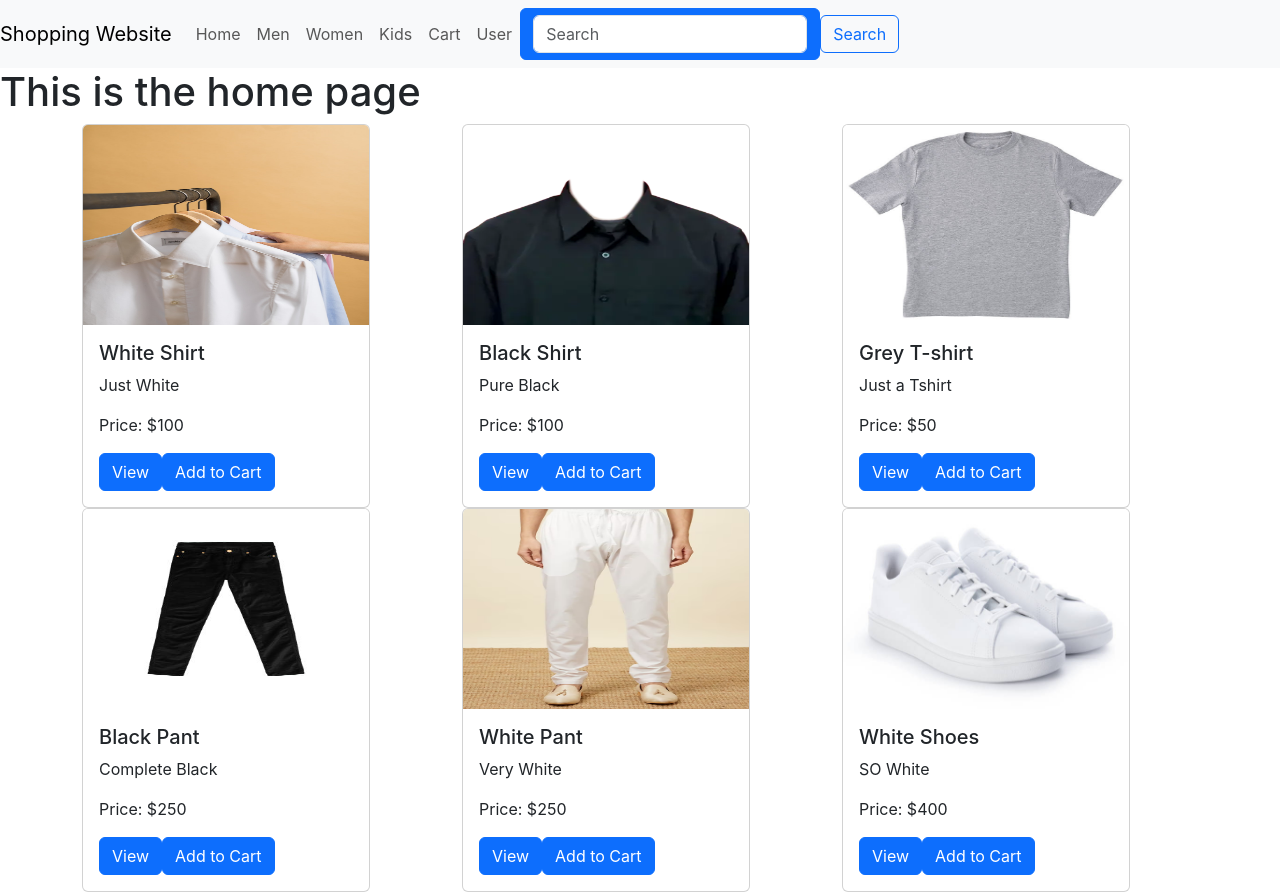
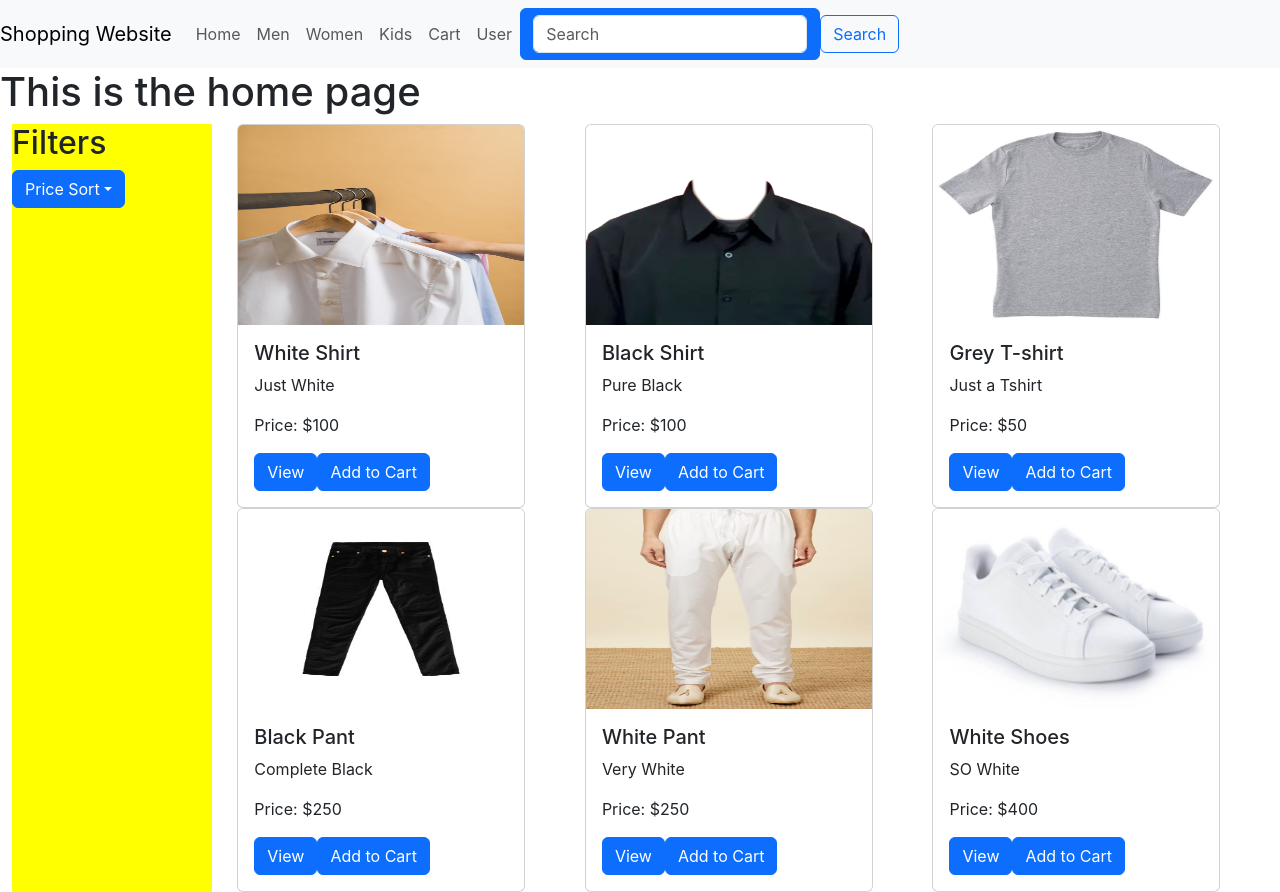
Before and after one commit to gowripreetham/Basic-Ecommerce-react, a React (Create React App) app: page / in a window 1280 px wide. Built offline with nearby package versions, Linux system fonts and the light colour scheme.

Commit message:
Added filters function

```diff
--- a/src/App.css
+++ b/src/App.css
@@ -36,3 +36,9 @@
     transform: rotate(360deg);
   }
 }
+
+.sidebar{
+  height: 100%;
+  width: 200px;
+  background-color: yellow;
+}
--- a/src/App.js
+++ b/src/App.js
@@ -14,6 +14,7 @@ import Cart from "./pages/Cart";
 import ProductDetails from "./pages/ProductDetails";
 import User from "./pages/User";
 import FilteredProducts from "./pages/FilteredProducts";
+import SideBar from "./components/SideBar";
 import { ShopContextProvider } from "./Contexts/shop-context";
 
 function App() {
--- a/src/components/ProductList.js
+++ b/src/components/ProductList.js
@@ -1,10 +1,17 @@
 import React from "react";
 import ProductCard from "./ProductCard";
 import { Container, Row, Col } from "react-bootstrap";
+import SideBar from "./SideBar";
 
 const ProductList = ({ products }) => {
   return (
     <div>
+      <Container fluid>
+        <Row>
+          <Col sm={2}>
+            <SideBar></SideBar>
+          </Col>
+          <Col sm={10}>
             <Container>
               <Row>
                 {products.map((product, index) => (
@@ -14,6 +21,9 @@ const ProductList = ({ products }) => {
                 ))}
               </Row>
             </Container>
+          </Col>
+        </Row>
+      </Container>
     </div>
   );
 };
--- /dev/null
+++ b/src/components/SideBar.js
@@ -0,0 +1,39 @@
+import React from "react";
+import "../App.css";
+import Dropdown from "react-bootstrap/Dropdown";
+import DropdownButton from "react-bootstrap/DropdownButton";
+import products from "../assets/products";
+import { Link, useLocation } from "react-router-dom";
+import { useNavigate } from "react-router-dom";
+
+const SideBar = () => {
+  const navigate = useNavigate();
+  const location = useLocation();
+  const lhFunc = () => {
+    const fproducts = [...products];
+    fproducts.sort((a, b) => a.price - b.price);
+    navigate("/SearchedProducts", { state: { fproducts } });
+  };
+
+  const hlFunc = () => {
+    const fproducts = [...products];
+    fproducts.sort((a, b) => b.price - a.price);
+    navigate("/SearchedProducts", { state: { fproducts } });
+  };
+
+  return (
+    <div className="sidebar">
+      <h2>Filters </h2>
+      <DropdownButton id="dropdown-basic-button" title="Price Sort">
+        <Dropdown.Item onClick={(e) => lhFunc(products)}>
+          Low to High
+        </Dropdown.Item>
+        <Dropdown.Item onClick={(e) => hlFunc(products)}>
+          High to Low
+        </Dropdown.Item>
+      </DropdownButton>
+    </div>
+  );
+};
+
+export default SideBar;
--- a/src/pages/FilteredProducts.js
+++ b/src/pages/FilteredProducts.js
@@ -1,5 +1,4 @@
 import React from "react";
-import { useParams } from "react-router-dom";
 import { useLocation } from "react-router-dom";
 import ProductList from "../components/ProductList";
 
--- a/src/pages/Home.js
+++ b/src/pages/Home.js
@@ -2,12 +2,15 @@ import React from "react";
 import ProductCard from "../components/ProductCard";
 import ProductList from "../components/ProductList";
 import products from "../assets/products";
+import SideBar from "../components/SideBar";
+import Container from "react-bootstrap/Container";
+import Row from "react-bootstrap/Row";
+import Col from "react-bootstrap/Col";
 
 const Home = () => {
   return (
     <div>
       <h1>This is the home page</h1>
-      {/* <ProductCard /> */}
       <ProductList products={products} />
     </div>
   );
```
Lines whose indentation alone changed are shown as unchanged.
